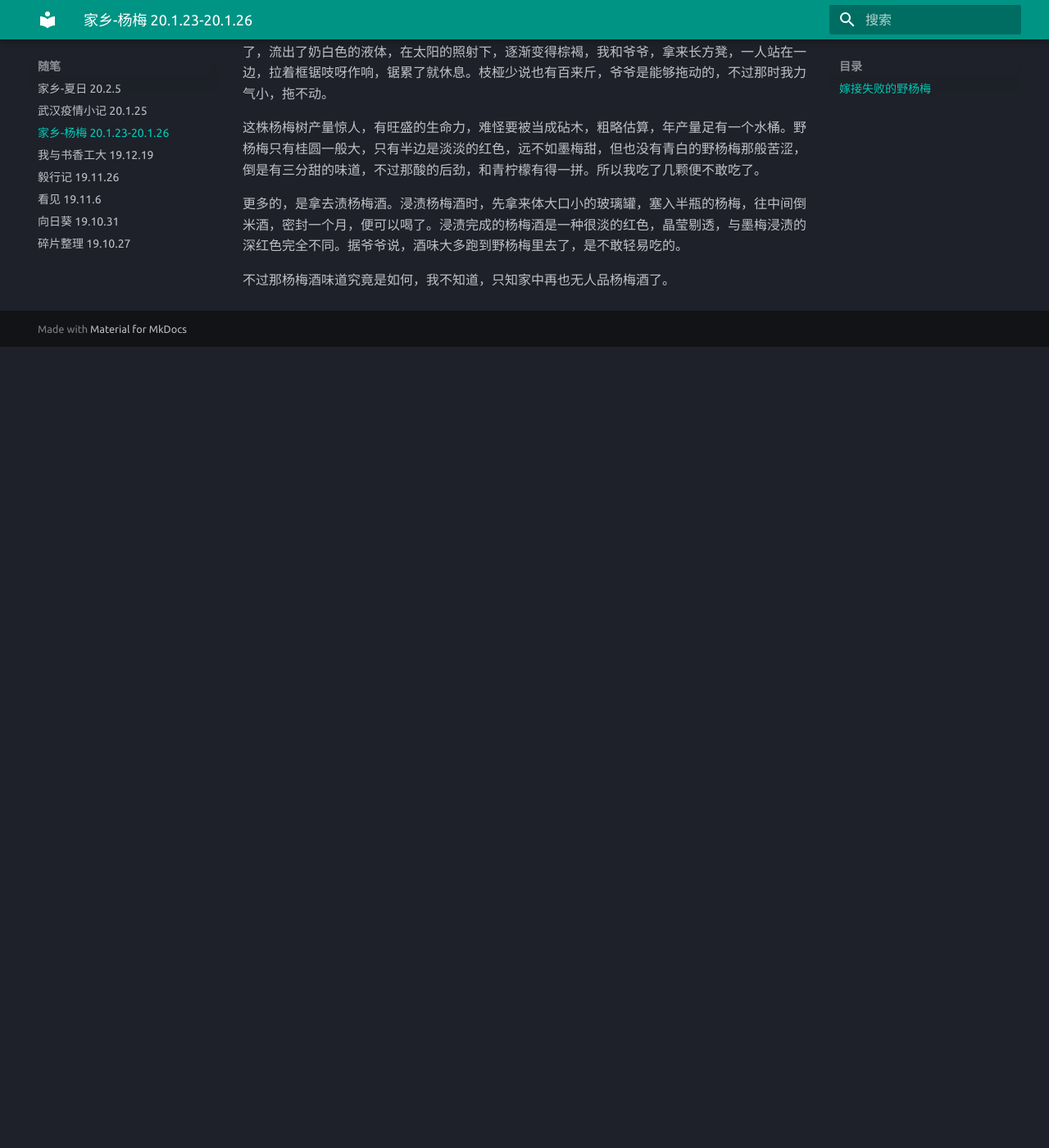
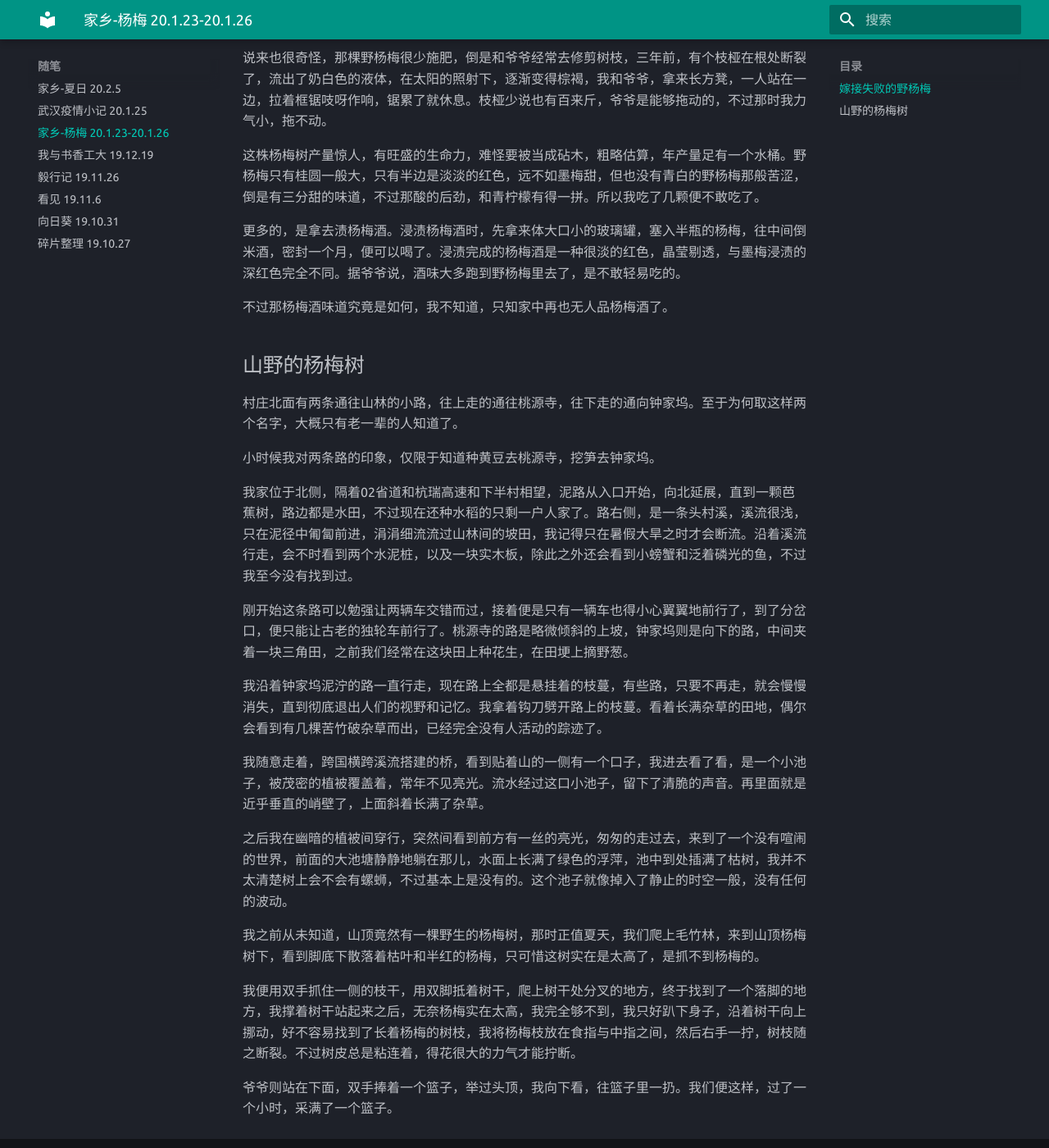
Before and after one commit to h1542462994/article, an MkDocs documentation site: the page built from docs/家乡-杨梅.md, in a window 1280 px wide and 1400 px high, scrolled down 1084 px. Shown: the whole window at 82% size. Built offline with MkDocs 1.6.1 and Material for MkDocs 9.7.7, drawn with Linux system fonts in a browser that asks for light colours; before the commit the page ends 1507 px from its top, so only the background shows below that; some of the changed text lies outside the part shown.

Commit message:
完成家乡-杨梅文章的抄录

```diff
--- a/docs/家乡-杨梅.md
+++ b/docs/家乡-杨梅.md
@@ -1,7 +1,9 @@
-!!! info "类型：随笔 待抄录"
+!!! success "类型：随笔 已停止更新"
     **2020.1.23** 完成章节 *嫁接失败的野杨梅*
 
     **2020.1.26** 待抄录章节 *山野的杨梅树*
+
+    **2020.7.11** 完成抄录章节 *山野的杨梅树*
 
 # 杨梅
 
@@ -30,3 +32,25 @@
 更多的，是拿去渍杨梅酒。浸渍杨梅酒时，先拿来体大口小的玻璃罐，塞入半瓶的杨梅，往中间倒米酒，密封一个月，便可以喝了。浸渍完成的杨梅酒是一种很淡的红色，晶莹剔透，与墨梅浸渍的深红色完全不同。据爷爷说，酒味大多跑到野杨梅里去了，是不敢轻易吃的。
 
 不过那杨梅酒味道究竟是如何，我不知道，只知家中再也无人品杨梅酒了。
+
+## 山野的杨梅树
+
+村庄北面有两条通往山林的小路，往上走的通往桃源寺，往下走的通向钟家坞。至于为何取这样两个名字，大概只有老一辈的人知道了。
+
+小时候我对两条路的印象，仅限于知道种黄豆去桃源寺，挖笋去钟家坞。
+
+我家位于北侧，隔着02省道和杭瑞高速和下半村相望，泥路从入口开始，向北延展，直到一颗芭蕉树，路边都是水田，不过现在还种水稻的只剩一户人家了。路右侧，是一条头村溪，溪流很浅，只在泥径中匍匐前进，涓涓细流流过山林间的坡田，我记得只在暑假大旱之时才会断流。沿着溪流行走，会不时看到两个水泥桩，以及一块实木板，除此之外还会看到小螃蟹和泛着磷光的鱼，不过我至今没有找到过。
+
+刚开始这条路可以勉强让两辆车交错而过，接着便是只有一辆车也得小心翼翼地前行了，到了分岔口，便只能让古老的独轮车前行了。桃源寺的路是略微倾斜的上坡，钟家坞则是向下的路，中间夹着一块三角田，之前我们经常在这块田上种花生，在田埂上摘野葱。
+
+我沿着钟家坞泥泞的路一直行走，现在路上全都是悬挂着的枝蔓，有些路，只要不再走，就会慢慢消失，直到彻底退出人们的视野和记忆。我拿着钩刀劈开路上的枝蔓。看着长满杂草的田地，偶尔会看到有几棵苦竹破杂草而出，已经完全没有人活动的踪迹了。
+
+我随意走着，跨国横跨溪流搭建的桥，看到贴着山的一侧有一个口子，我进去看了看，是一个小池子，被茂密的植被覆盖着，常年不见亮光。流水经过这口小池子，留下了清脆的声音。再里面就是近乎垂直的峭壁了，上面斜着长满了杂草。
+
+之后我在幽暗的植被间穿行，突然间看到前方有一丝的亮光，匆匆的走过去，来到了一个没有喧闹的世界，前面的大池塘静静地躺在那儿，水面上长满了绿色的浮萍，池中到处插满了枯树，我并不太清楚树上会不会有螺蛳，不过基本上是没有的。这个池子就像掉入了静止的时空一般，没有任何的波动。
+
+我之前从未知道，山顶竟然有一棵野生的杨梅树，那时正值夏天，我们爬上毛竹林，来到山顶杨梅树下，看到脚底下散落着枯叶和半红的杨梅，只可惜这树实在是太高了，是抓不到杨梅的。
+
+我便用双手抓住一侧的枝干，用双脚抵着树干，爬上树干处分叉的地方，终于找到了一个落脚的地方，我撑着树干站起来之后，无奈杨梅实在太高，我完全够不到，我只好趴下身子，沿着树干向上挪动，好不容易找到了长着杨梅的树枝，我将杨梅枝放在食指与中指之间，然后右手一拧，树枝随之断裂。不过树皮总是粘连着，得花很大的力气才能拧断。
+
+爷爷则站在下面，双手捧着一个篮子，举过头顶，我向下看，往篮子里一扔。我们便这样，过了一个小时，采满了一个篮子。
```
Also changed, not shown: docs/index.md (+1 -0 lines).
